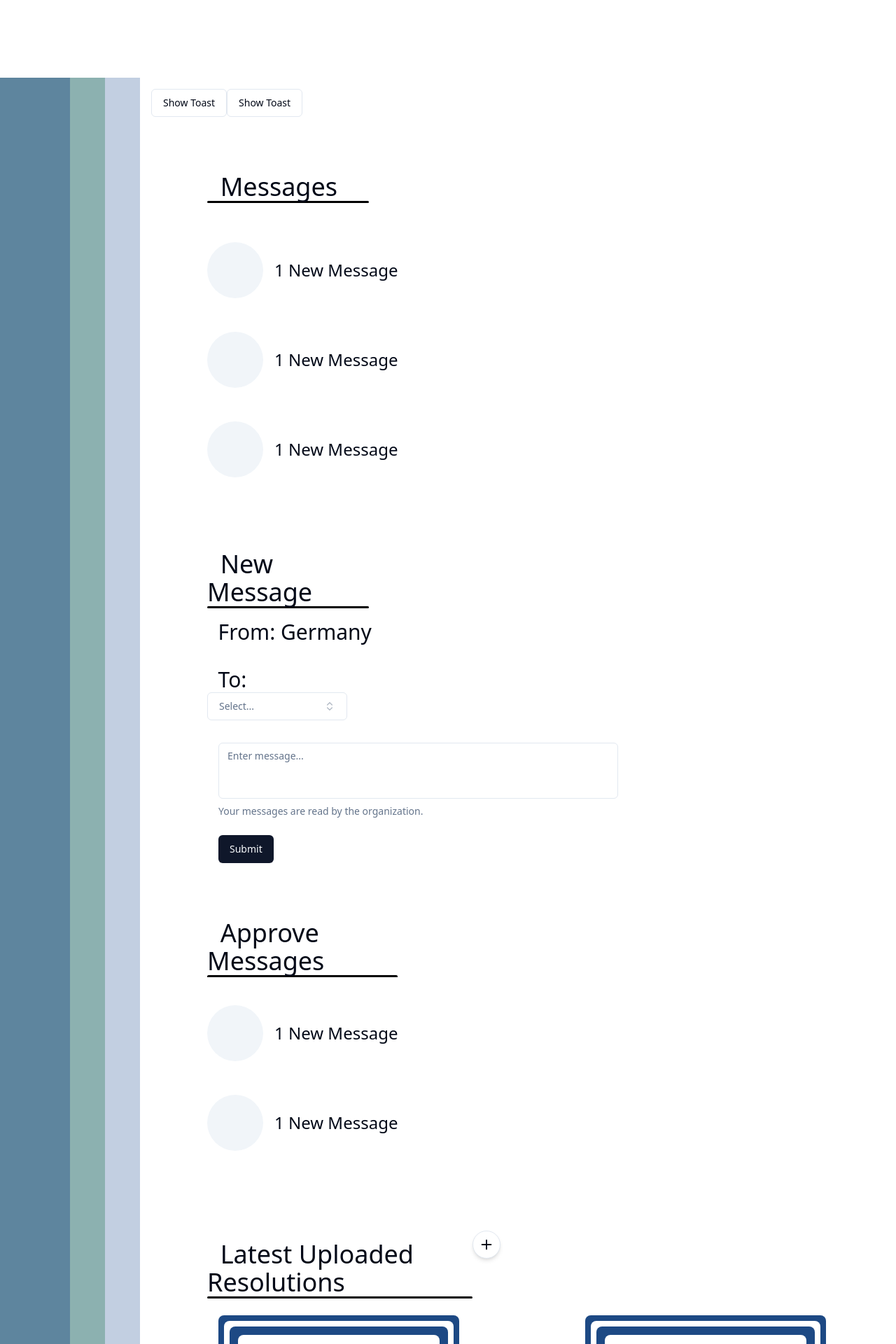
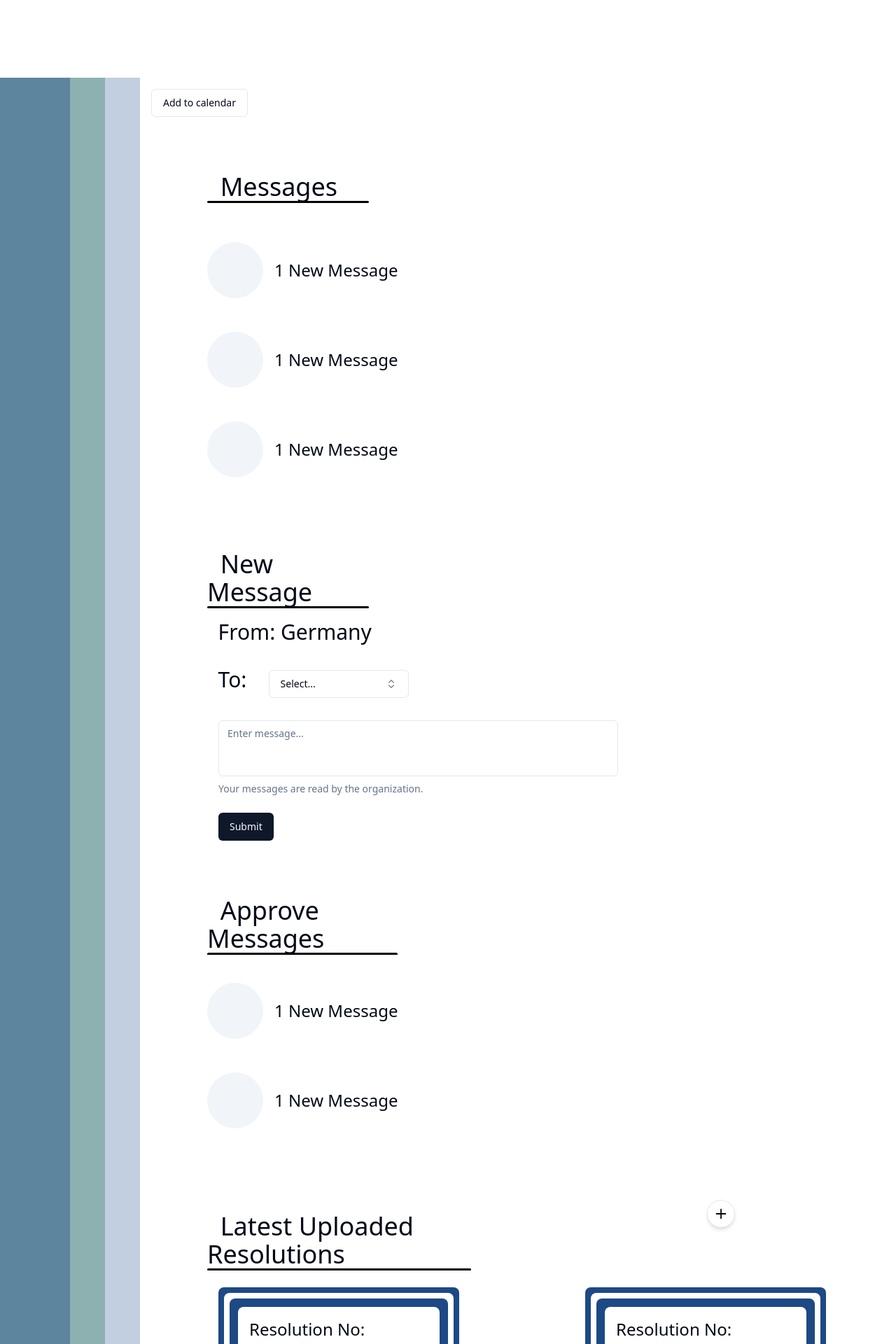
Before and after one commit to kyenideniz/acimun-online, a Next.js app: page /dashboard in a window 1280 px wide. Shown: the part 660-2580 px from the top of the page at 70% size. Built offline with nearby package versions, Linux system fonts and the light colour scheme.

Commit message:
upload form field tet

```diff
--- a/app/layout.tsx
+++ b/app/layout.tsx
@@ -1,6 +1,8 @@
 import type { Metadata } from 'next'
 import { Inter } from 'next/font/google'
 import * as React from 'react'
+import { Toaster } from "@/components/ui/toaster"
+
 
 import './globals.css'
 
@@ -18,7 +20,11 @@ export default function RootLayout({
 }) {
   return (
     <html lang="en">
-         {children}
+      <head />
+      <body>
+        <main>{children}</main>
+        <Toaster />
+      </body>
     </html>
   )
 }
--- a/components/dashboard.tsx
+++ b/components/dashboard.tsx
@@ -4,7 +4,6 @@ import { SelectBox } from "@/components/selectBox";
 import { delegations } from "@/components/resoUpload/lists";
 import { CreateNewMessage } from "@/components/messageComponents/createNewMessage";
 import { ProfileInfo } from "./messageComponents/profile";
-import { PopUp } from "@/components/resoUpload/popUp";
 import ResoContainer from "./resoInfoBox";
 import { InfoToast } from "./infoToast";
 
@@ -17,7 +16,7 @@ export function Dashboard(){
         <div style={{background:"#8CB1B0"}}></div>
         <div style={{background:"#C2CFE1"}}></div>
         <div className="p-4">
-        <InfoToast />
+          <InfoToast header="Scheduled: Catch up" text="Friday, February 10, 2023 at 5:57 PM" />
 
         <div className="font-body mx-20 ">
           <div className="w-[26%]">
@@ -54,16 +53,12 @@ export function Dashboard(){
 
         <div className="mx-20 w-[100%]">
           <div className="container2">
-            <div className="container3">
+
             <div className="text-4xl mt-20 py-2 text-left">&nbsp;&nbsp;Latest Uploaded Resolutions&nbsp;&nbsp;&nbsp;&nbsp;
-              <hr className="rounded w-[100%]"></hr>
+              <hr className="rounded w-[90%]"></hr>
             </div>
-            <div className="container3">
-            <div></div>
               <Upload />
             </div>
-            </div>
-          </div>
 
 
           <div className="grid grid-cols-2">
--- a/components/infoToast.tsx
+++ b/components/infoToast.tsx
@@ -1,36 +1,34 @@
 "use client"
 
 import { Button } from "@/components/ui/button"
+import { ToastAction } from "@/components/ui/toast"
 import { useToast } from "@/components/ui/use-toast"
-import { ToastAction } from "@radix-ui/react-toast"
 
-export function InfoToast() {
+interface SecondaryBannerProps{
+    header: string;
+    text: string;
+}
+export const InfoToast: React.FC<SecondaryBannerProps> = ({
+    header,
+    text
+}) => {
+
   const { toast } = useToast()
 
-  function handleClick() {
-    toast({
-        description: "Your message has been sent.",
-        action: (
+  return (
+    <Button
+      variant="outline"
+      onClick={() => {
+        toast({
+          title: header,
+          description: text,
+          action: (
             <ToastAction altText="Goto schedule to undo">Undo</ToastAction>
-        ),
-    })
-  }
-  return (
-    <>
-    <Button
-        variant="outline"
-        onClick={() => handleClick()}
-        >
-          Show Toast
+          ),
+        })
+      }}
+    >
+      Add to calendar
     </Button>
-    <button
-        className="inline-flex items-center justify-center rounded-md text-sm font-medium ring-offset-background transition-colors focus-visible:outline-none focus-visible:ring-2 focus-visible:ring-ring focus-visible:ring-offset-2 disabled:pointer-events-none disabled:opacity-50 border border-input bg-background hover:bg-accent hover:text-accent-foreground h-10 px-4 py-2"
-      onClick={() => {
-          toast({
-              description: "Your message has been sent.",
-          })
-      } }>
-        Show Toast
-    </button></>
   )
 }
--- a/components/messageComponents/createNewMessage.tsx
+++ b/components/messageComponents/createNewMessage.tsx
@@ -23,8 +23,8 @@ const FormSchema = z.object({
     .min(10, {
       message: "Bio must be at least 10 characters.",
     })
-    .max(160, {
-      message: "Bio must not be longer than 30 characters.",
+    .max(100, {
+      message: "Bio must not be longer than 100 characters.",
     }),
 })
 
--- a/components/resoUpload/upload.tsx
+++ b/components/resoUpload/upload.tsx
@@ -1,24 +1,24 @@
 import {
-    Popover,
-    PopoverContent,
-    PopoverTrigger,
-  } from "@/components/ui/popover"
+    Dialog,
+    DialogContent,
+    DialogTrigger,
+} from "@/components/ui/dialog"
 
-
-import { Button } from "@/components/ui/button";
 import { PopUp } from "@/components/resoUpload/popUp";
 import { PlusIcon } from "lucide-react";
 import IconButton from "@/components/ui/iconButton";
 
 export function Upload (){
     return(
-        <Popover>
-            <PopoverTrigger>
-                <IconButton icon={<PlusIcon className="items-baseline justify-baseline flex"/>} />
-            </PopoverTrigger>
-            <PopoverContent>
-                <PopUp />
-            </PopoverContent>
-        </Popover>
+        <div className="items-center justify-center flex">
+            <Dialog>
+                <DialogTrigger>
+                    <IconButton icon={<PlusIcon className="items-baseline justify-baseline flex"/>} />
+                </DialogTrigger>
+                <DialogContent>
+                    <PopUp />
+                </DialogContent>
+            </Dialog>
+        </div>
     )
 }
--- a/components/selectBox.tsx
+++ b/components/selectBox.tsx
@@ -18,89 +18,48 @@ import {
   PopoverTrigger,
 } from "@/components/ui/popover"
 
-import { zodResolver } from "@hookform/resolvers/zod"
-import { useForm } from "react-hook-form"
-import * as z from "zod"
-
-import {
-  Form,
-  FormControl,
-  FormDescription,
-  FormField,
-  FormItem,
-  FormLabel,
-  FormMessage,
-} from "@/components/ui/form"
-
-import { toast } from "@/components/ui/use-toast"
-
-const FormSchema = z.object({
-  value: z.string({
-    required_error: "Please select a value.",
-  }),
-})
-
 interface SecondaryBannerProps{
     frameworks: Array<any>;
+    onValueChange?(value: string): void;
 }
 export const SelectBox: React.FC<SecondaryBannerProps> = ({
     frameworks,
 }) => {
-  const form = useForm<z.infer<typeof FormSchema>>({
-    resolver: zodResolver(FormSchema),
-  })
-
-  function onSubmit(data: z.infer<typeof FormSchema>) {
-
-  }
+  const [open, setOpen] = React.useState(false)
+  const [value, setValue] = React.useState("")
 
   return (
-    <Form {...form}>
-      <form onSubmit={form.handleSubmit(onSubmit)} className="space-y-6">
-        <FormField
-          control={form.control}
-          name="value"
-          render={({ field }) => (
-            <FormItem className="flex flex-col">
-              <Popover>
+    <Popover open={open} onOpenChange={setOpen}>
       <PopoverTrigger asChild>
-                  <FormControl>
         <Button
           variant="outline"
           role="combobox"
-                      className={cn(
-                        "w-[200px] justify-between",
-                        !field.value && "text-muted-foreground"
-                      )}
+          aria-expanded={open}
+          className="w-[200px] justify-between"
         >
-                      {field.value
-                        ? frameworks.find(
-                            (framework) => framework.value === field.value
-                          )?.label
+          {value
+            ? frameworks.find((framework) => framework.value === value)?.label
             : "Select..."}
           <ChevronsUpDown className="ml-2 h-4 w-4 shrink-0 opacity-50" />
         </Button>
-                  </FormControl>
       </PopoverTrigger>
       <PopoverContent className="w-[200px] p-0">
         <Command>
           <CommandInput placeholder="Search..." />
-                    <CommandEmpty>No value found.</CommandEmpty>
+          <CommandEmpty>No framework found.</CommandEmpty>
           <CommandGroup>
             {frameworks.map((framework) => (
               <CommandItem
-                          value={framework.label}
                 key={framework.value}
-                          onSelect={() => {
-                            form.setValue("value", framework.value)
+                onSelect={(currentValue) => {
+                  setValue(currentValue === value ? "" : currentValue)
+                  setOpen(false)
                 }}
               >
                 <Check
                   className={cn(
                     "mr-2 h-4 w-4",
-                              framework.value === field.value
-                                ? "opacity-100"
-                                : "opacity-0"
+                    value === framework.value ? "opacity-100" : "opacity-0"
                   )}
                 />
                 {framework.label}
@@ -110,11 +69,5 @@ export const SelectBox: React.FC<SecondaryBannerProps> = ({
         </Command>
       </PopoverContent>
     </Popover>
-              <FormMessage />
-            </FormItem>
-          )}
-        />
-      </form>
-    </Form>
   )
 }
--- a/components/ui/dialog.tsx
+++ b/components/ui/dialog.tsx
@@ -38,7 +38,7 @@ const DialogContent = React.forwardRef<
     <DialogPrimitive.Content
       ref={ref}
       className={cn(
-        "fixed left-[50%] top-[50%] z-50 grid w-full max-w-lg translate-x-[-50%] translate-y-[-50%] gap-4 border bg-background p-6 shadow-lg duration-200 data-[state=open]:animate-in data-[state=closed]:animate-out data-[state=closed]:fade-out-0 data-[state=open]:fade-in-0 data-[state=closed]:zoom-out-95 data-[state=open]:zoom-in-95 data-[state=closed]:slide-out-to-left-1/2 data-[state=closed]:slide-out-to-top-[48%] data-[state=open]:slide-in-from-left-1/2 data-[state=open]:slide-in-from-top-[48%] sm:rounded-lg md:w-full",
+        "fixed left-[50%] top-[50%] z-50 grid w-full max-w-[800px] translate-x-[-50%] translate-y-[-50%] gap-4 border bg-background p-6 shadow-lg duration-200 data-[state=open]:animate-in data-[state=closed]:animate-out data-[state=closed]:fade-out-0 data-[state=open]:fade-in-0 data-[state=closed]:zoom-out-95 data-[state=open]:zoom-in-95 data-[state=closed]:slide-out-to-left-1/2 data-[state=closed]:slide-out-to-top-[48%] data-[state=open]:slide-in-from-left-1/2 data-[state=open]:slide-in-from-top-[48%] sm:rounded-lg md:w-full",
         className
       )}
       {...props}
```
Also changed, not shown: components/resoUpload/popUp.tsx (+56 -7 lines). Lines whose indentation alone changed are shown as unchanged.
